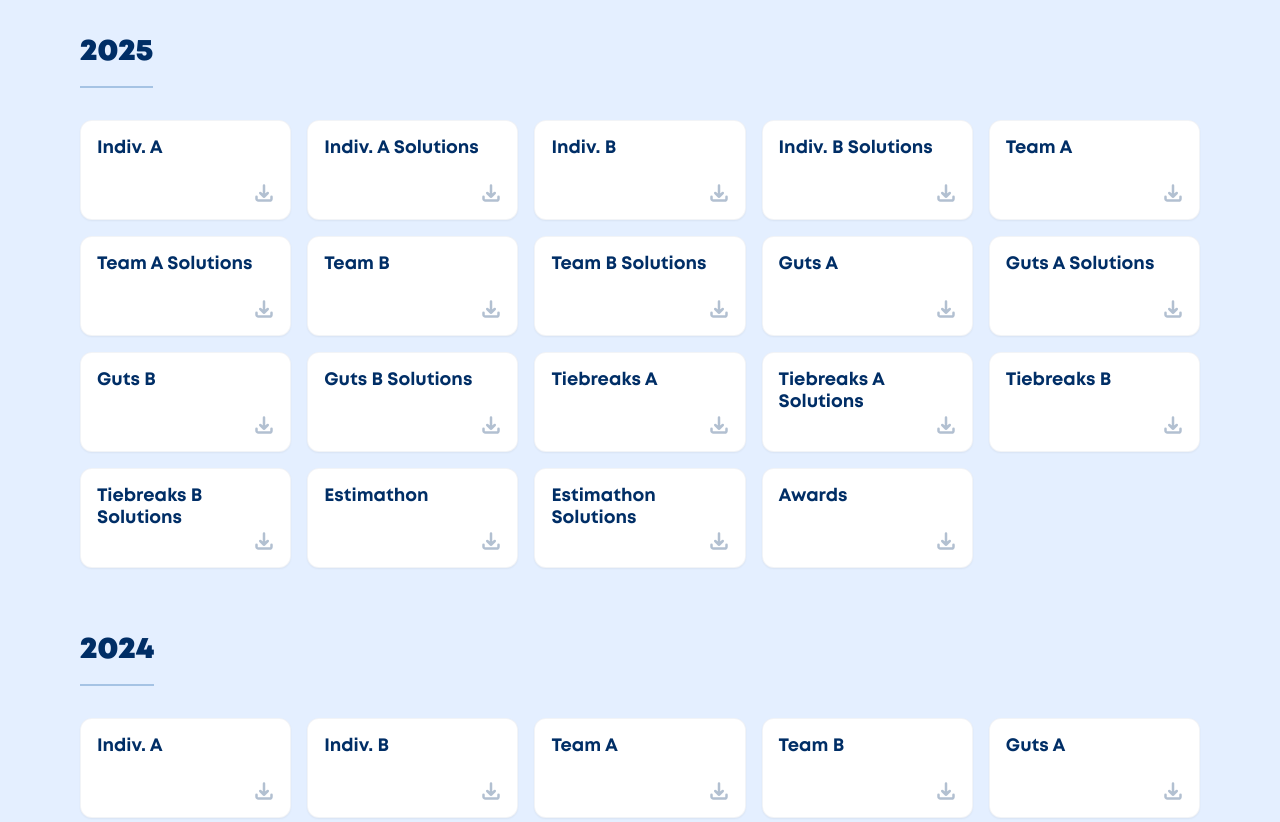
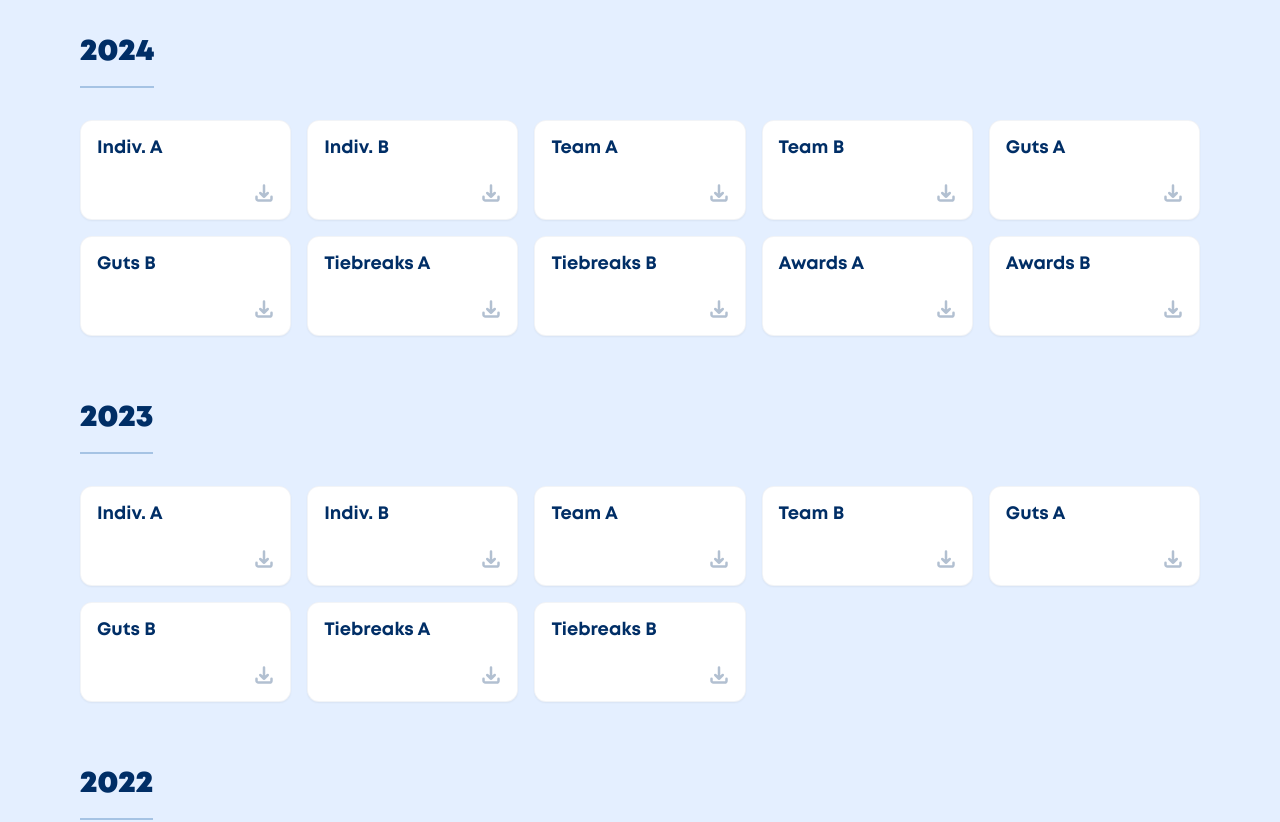
Before and after one commit to GunnMath/gmc-new-website, a Next.js app: page /archive in a window 1280 px wide. Shown: the part 1340-2162 px from the top of the page. Built offline with nearby package versions, Linux system fonts and the light colour scheme.

Commit message:
fixed double archive

```diff
--- a/app/archive/page.tsx
+++ b/app/archive/page.tsx
@@ -4,30 +4,6 @@ import React, { useState, useEffect } from "react";
 import NavBar from '@/components/nav';
 
 const YEARS = [
-    {
-        year: "2025",
-        exams: [
-          { name: "Individual A", link: "/2025/Individual_A.pdf" },
-          { name: "Individual A Solutions", link: "/2025/Individual_A_Solutions.pdf" },
-          { name: "Individual B", link: "/2025/Individual_B.pdf" },
-          { name: "Individual B Solutions", link: "/2025/Individual_B_Solutions.pdf" },
-          { name: "Team A", link: "/2025/Team_A.pdf" },
-          { name: "Team A Solutions", link: "/2025/Team_A_Solutions.pdf" },
-          { name: "Team B", link: "/2025/Team_B.pdf" },
-          { name: "Team B Solutions", link: "/2025/Team_B_Solutions.pdf" },
-          { name: "Guts A", link: "/2025/Guts_A.pdf" },
-          { name: "Guts A Solutions", link: "/2025/Guts_A_Solutions.pdf" },
-          { name: "Guts B", link: "/2025/Guts_B.pdf" },
-          { name: "Guts B Solutions", link: "/2025/Guts_B_Solutions.pdf" },
-          { name: "Tiebreaks A", link: "/2025/Tiebreaks_A.pdf" },
-          { name: "Tiebreaks A Solutions", link: "/2025/Tiebreaks_A_Solutions.pdf" },
-          { name: "Tiebreaks B", link: "/2025/Tiebreaks_B.pdf" },
-          { name: "Tiebreaks B Solutions", link: "/2025/Tiebreaks_B_Solutions.pdf" },
-          { name: "Estimathon", link: "/2025/Estimathon.pdf" },
-          { name: "Estimathon Solutions", link: "/2025/Estimathon_Solutions.pdf" },
-          { name: "Awards", link: "/2025/Awards.pdf" },
-        ]
-      },
 
   {
     year: "2025",
--- a/app/organizers/page.tsx
+++ b/app/organizers/page.tsx
@@ -56,7 +56,7 @@ export default function Organizers() {
                       MEET THE TEAM
                   </h1>
                   <p className="text-gray-300 mt-4 text-lg font-bold">
-                      GMC is entirely organized by students from Henry M. Gunn High School in Palo Alto.
+                      GMC is entirely organized by high school students in Palo Alto, including Henry M. Gunn High School, and Palo Alto High School.
                   </p>
               </div>
 
```
Also changed, not shown: public/blue_fsh.png (added).
